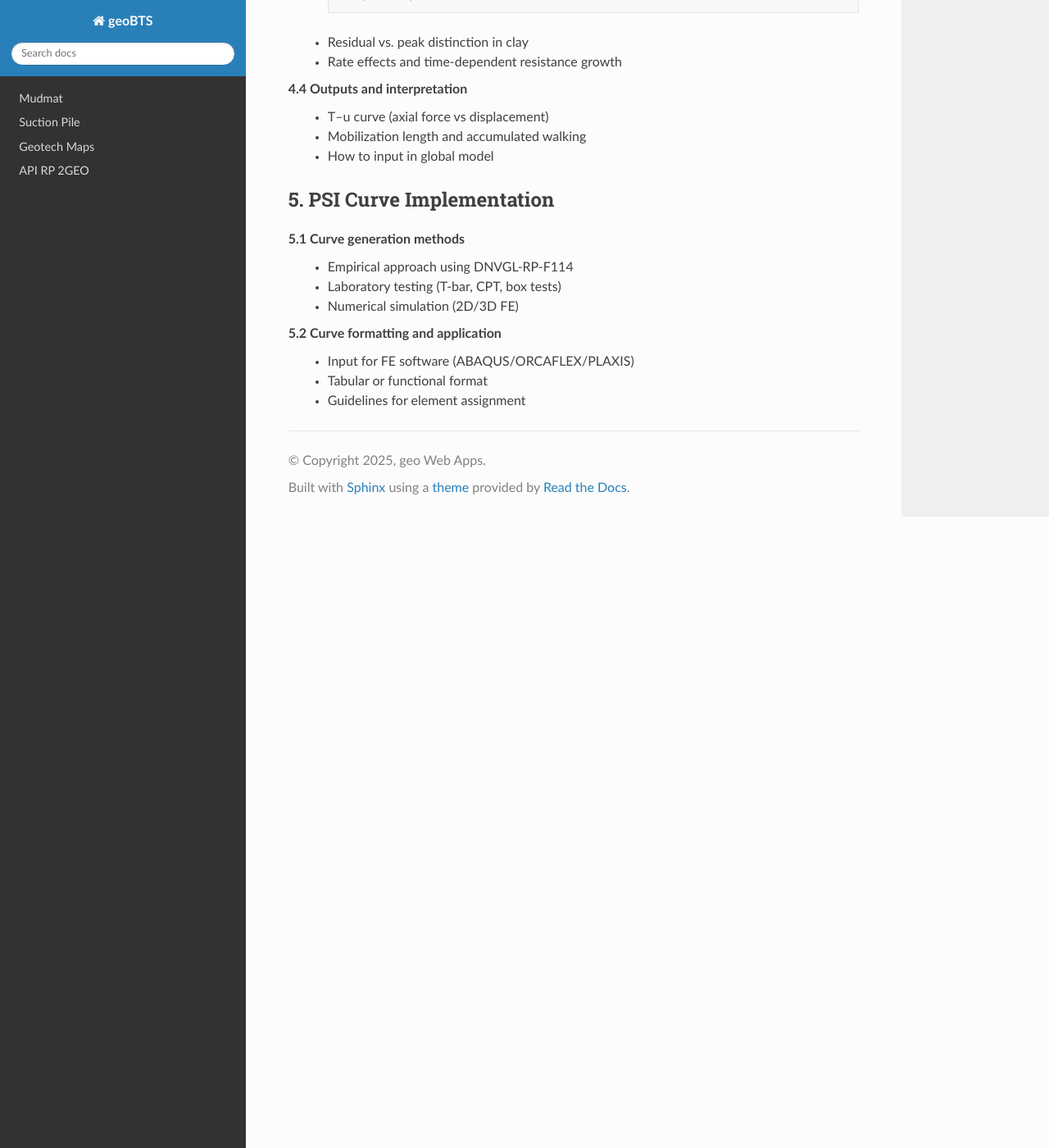
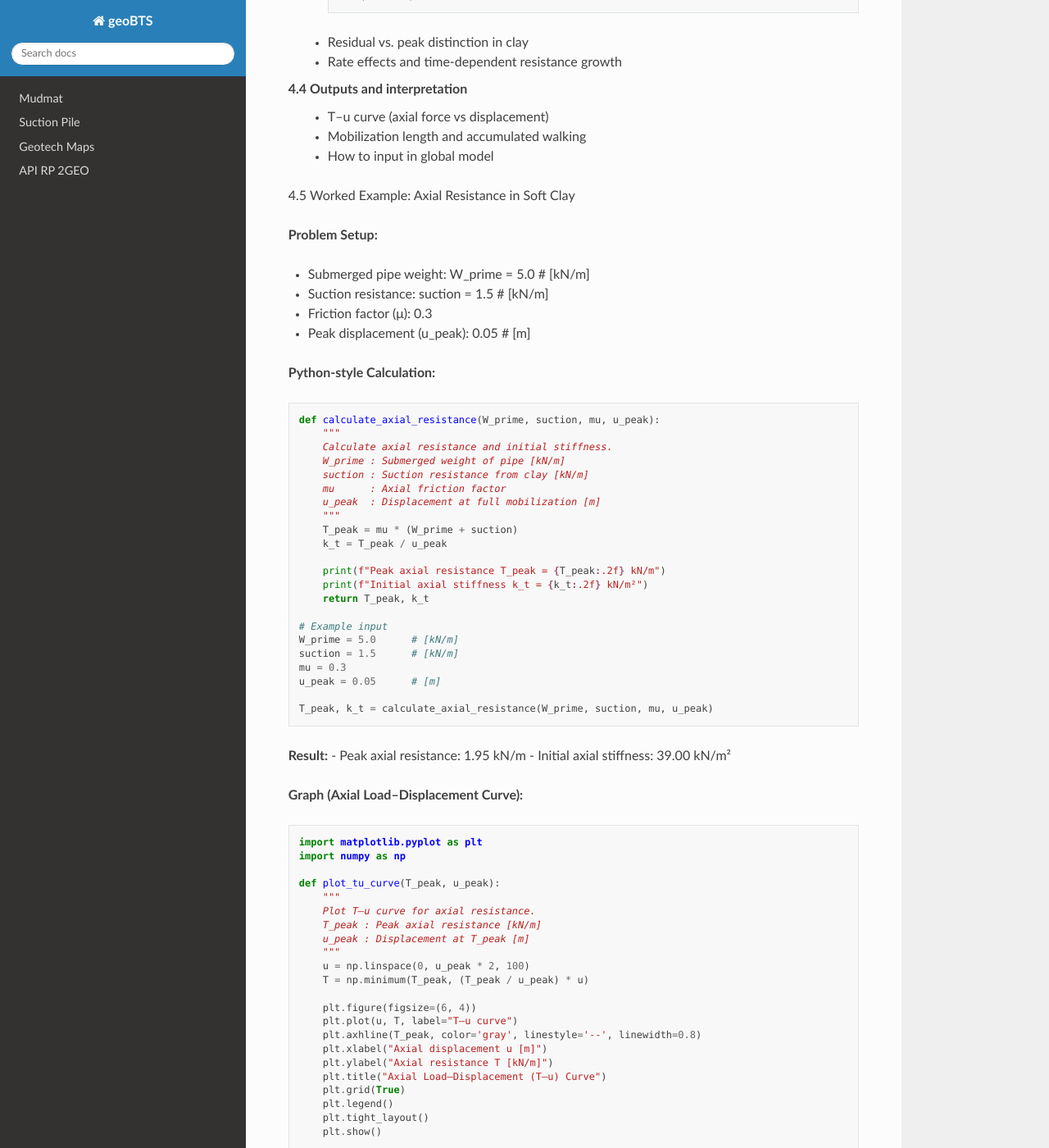
Before and after one commit to jungsohn/geoBTS, a Sphinx documentation site: the page built from docs/source/Pipe_Soil.rst, in a window 1280 px wide and 1400 px high, scrolled down 4627 px. Shown: the whole window at 82% size. Built offline with Sphinx 7.4.7 and the Read the Docs theme 3.1.0, drawn with Linux system fonts in a browser that asks for light colours; some of the changed text lies outside the part shown.

Commit message:
Update Pipe_Soil.rst

```diff
--- a/docs/source/Pipe_Soil.rst
+++ b/docs/source/Pipe_Soil.rst
@@ -242,6 +242,78 @@ Pipe–Soil Interaction (PSI) Handbook
     - Mobilization length and accumulated walking
     - How to input in global model
 
+4.5 Worked Example: Axial Resistance in Soft Clay
+
+**Problem Setup:**
+
+- Submerged pipe weight: W_prime = 5.0  # [kN/m]
+- Suction resistance: suction = 1.5  # [kN/m]
+- Friction factor (μ): 0.3
+- Peak displacement (u_peak): 0.05  # [m]
+
+**Python-style Calculation:**
+
+::
+
+    def calculate_axial_resistance(W_prime, suction, mu, u_peak):
+        """
+        Calculate axial resistance and initial stiffness.
+        W_prime : Submerged weight of pipe [kN/m]
+        suction : Suction resistance from clay [kN/m]
+        mu      : Axial friction factor
+        u_peak  : Displacement at full mobilization [m]
+        """
+        T_peak = mu * (W_prime + suction)
+        k_t = T_peak / u_peak
+
+        print(f"Peak axial resistance T_peak = {T_peak:.2f} kN/m")
+        print(f"Initial axial stiffness k_t = {k_t:.2f} kN/m²")
+        return T_peak, k_t
+
+    # Example input
+    W_prime = 5.0      # [kN/m]
+    suction = 1.5      # [kN/m]
+    mu = 0.3
+    u_peak = 0.05      # [m]
+
+    T_peak, k_t = calculate_axial_resistance(W_prime, suction, mu, u_peak)
+
+**Result:**
+- Peak axial resistance: 1.95 kN/m
+- Initial axial stiffness: 39.00 kN/m²
+
+**Graph (Axial Load–Displacement Curve):**
+
+.. code-block:: python
+
+    import matplotlib.pyplot as plt
+    import numpy as np
+
+    def plot_tu_curve(T_peak, u_peak):
+        """
+        Plot T–u curve for axial resistance.
+        T_peak : Peak axial resistance [kN/m]
+        u_peak : Displacement at T_peak [m]
+        """
+        u = np.linspace(0, u_peak * 2, 100)
+        T = np.minimum(T_peak, (T_peak / u_peak) * u)
+
+        plt.figure(figsize=(6, 4))
+        plt.plot(u, T, label="T–u curve")
+        plt.axhline(T_peak, color='gray', linestyle='--', linewidth=0.8)
+        plt.xlabel("Axial displacement u [m]")
+        plt.ylabel("Axial resistance T [kN/m]")
+        plt.title("Axial Load–Displacement (T–u) Curve")
+        plt.grid(True)
+        plt.legend()
+        plt.tight_layout()
+        plt.show()
+
+    # Plot the curve
+    plot_tu_curve(T_peak, u_peak)
+
+
+
 5. PSI Curve Implementation
 ---------------------------
 
```
